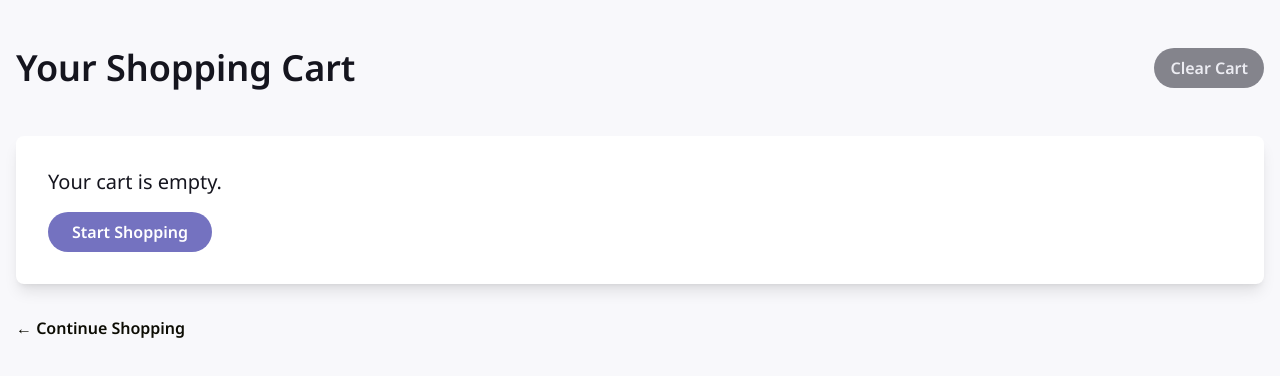
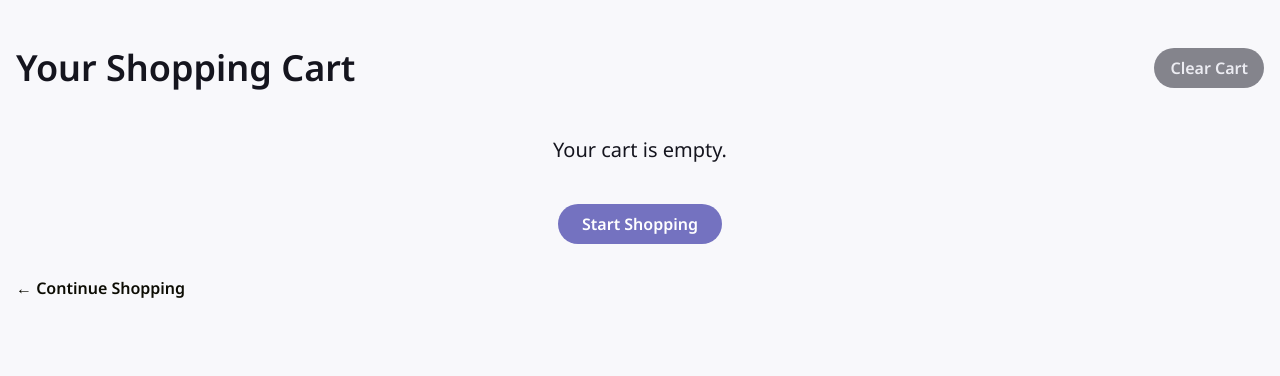
Before and after one commit to MrSnor/next-e-comm-cart-profile.fyi, a Next.js app: page /cart in a window 1280 px wide. Shown: the top 376 px of the page. Built offline with nearby package versions, Linux system fonts and the light colour scheme; a web font is replaced by a local one.

Commit message:
add transition at cart and cart items
for better intuitiveness

```diff
--- a/package.json
+++ b/package.json
@@ -9,6 +9,7 @@
     "lint": "next lint"
   },
   "dependencies": {
+    "@headlessui/react": "^2.1.2",
     "@heroicons/react": "^2.1.5",
     "@radix-ui/react-alert-dialog": "^1.1.1",
     "@radix-ui/react-slot": "^1.1.0",
--- a/src/components/CartItem.tsx
+++ b/src/components/CartItem.tsx
@@ -2,6 +2,8 @@ import { Product } from "@/types";
 // import { TrashIcon } from "@heroicons/react/24/outline";
 import { TrashIcon } from "@heroicons/react/20/solid";
 import CountUp from "react-countup";
+import { Transition } from "@headlessui/react";
+import { cn } from "@/lib/utils";
 
 const CartItem = ({
   product,
@@ -15,7 +17,19 @@ const CartItem = ({
   removeItem: (id: number) => void;
 }) => {
   return (
-    <div className="flex items-center justify-between bg-my-accent-950 p-6 py-2 rounded-lg shadow-md hover:shadow transition">
+    <Transition show={quantity > 0} appear>
+      <div
+        className={cn([
+          // Base styles
+          "flex items-center justify-between bg-my-accent-950 p-6 py-2 rounded-lg shadow-md hover:shadow transition ease-in-out duration-300",
+          // Shared closed styles
+          "data-[closed]:opacity-0",
+          // Entering styles
+          "data-[enter]:duration-100 data-[enter]:data-[closed]:translate-x-full",
+          // Leaving styles
+          "data-[leave]:duration-300 data-[leave]:data-[closed]:translate-x-full",
+        ])}
+      >
         <div className="flex items-center space-x-6">
           <img
             src={product.thumbnail}
@@ -59,6 +73,7 @@ const CartItem = ({
           </button>
         </div>
       </div>
+    </Transition>
   );
 };
 
--- a/src/pages/cart.tsx
+++ b/src/pages/cart.tsx
@@ -16,7 +16,8 @@ import {
   AlertDialogTitle,
   AlertDialogTrigger,
 } from "@/components/ui/alert-dialog";
-import { Button } from "@/components/ui/button";
+import { Transition } from "@headlessui/react";
+import { cn } from "@/lib/utils";
 
 export default function Cart() {
   const { cart, updateQuantity, removeItem, clearCart } = useCart();
@@ -70,8 +71,13 @@ export default function Cart() {
                 </AlertDialogDescription>
               </AlertDialogHeader>
               <AlertDialogFooter>
-                <AlertDialogCancel className="hover:bg-black hover:text-white">Cancel</AlertDialogCancel>
-                <AlertDialogAction className="hover:bg-red-500 hover:text-white" onClick={clearCart}>
+                <AlertDialogCancel className="hover:bg-black hover:text-white">
+                  Cancel
+                </AlertDialogCancel>
+                <AlertDialogAction
+                  className="hover:bg-red-500 hover:text-white"
+                  onClick={clearCart}
+                >
                   Clear Cart
                 </AlertDialogAction>
               </AlertDialogFooter>
@@ -79,7 +85,14 @@ export default function Cart() {
           </AlertDialog>
         </h1>
         {products.length === 0 ? (
-          <div className="bg-white rounded-lg p-8 shadow-lg">
+          <div
+            className={cn(
+              ["flex flex-col gap-6 items-center justify-center"],
+              products.length === 0
+                ? "animate-in fade-in-0"
+                : "animate-out fade-out-0"
+            )}
+          >
             <p className="text-xl">Your cart is empty.</p>
             <Link
               href="/"
@@ -89,7 +102,14 @@ export default function Cart() {
             </Link>
           </div>
         ) : (
-          <div className="flex flex-col gap-16 lg:flex-row">
+          <div
+            className={cn(
+              ["flex flex-col gap-16 lg:flex-row"],
+              products.length === 0
+                ? "animate-in fade-in-0"
+                : "animate-out fade-out-0"
+            )}
+          >
             <div className="space-y-6 w-full lg:w-2/3">
               {products.map((product) => {
                 const quantity = cart[product.id];
```
Also changed, not shown: 1 other file (tests, documents, lock files or other folders). Lines whose indentation alone changed are shown as unchanged.
